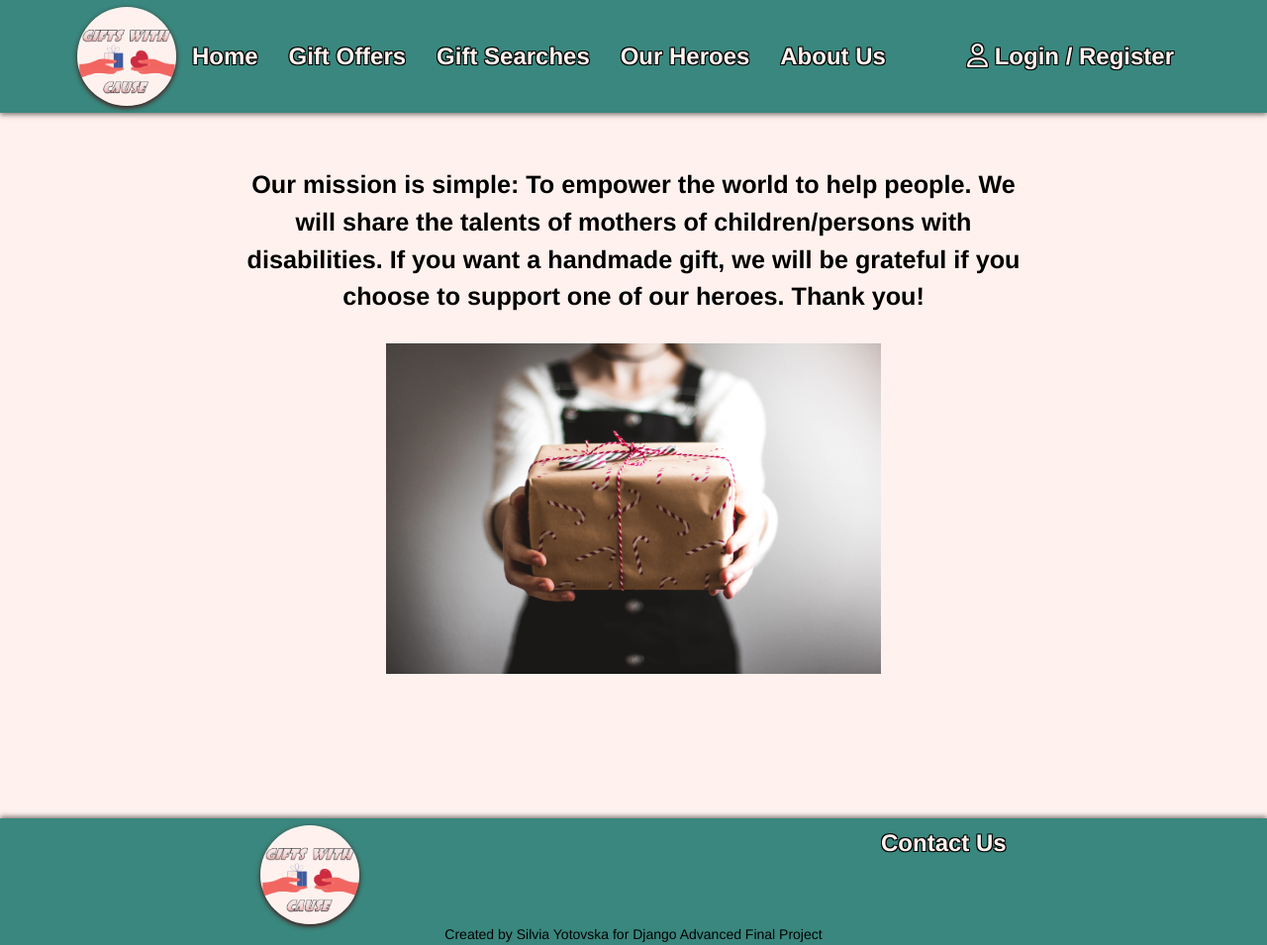
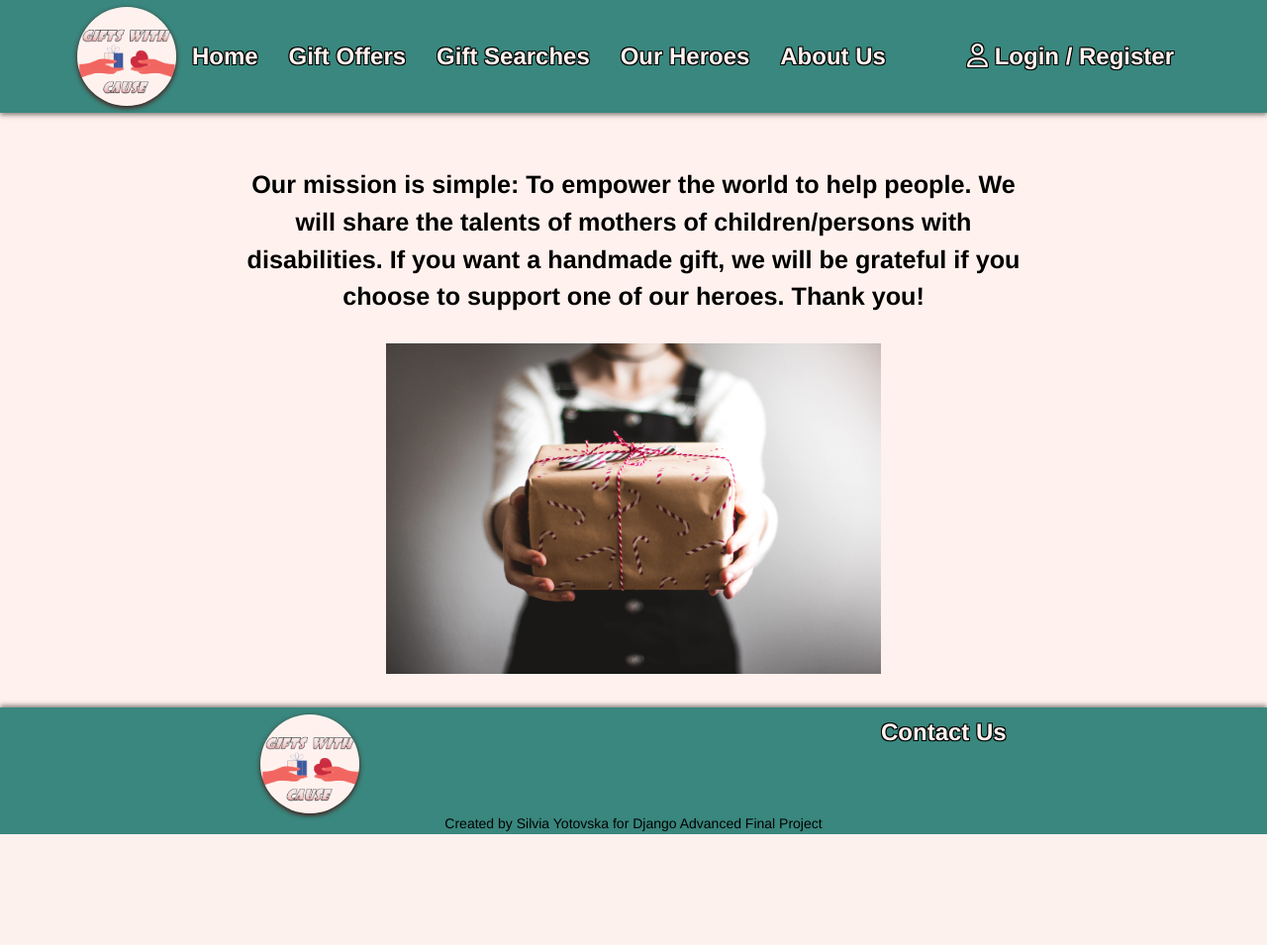
Before and after one commit to sisialt/GiftWithCause_DjangoProject, a Django app: page /about/ in a window 1280 px wide. Shown: the whole page at 99% size. After the commit the page ends 843 px from the top, so only its background shows below. Run offline with Django 4.2, Linux system fonts and the light colour scheme.

Commit message:
Fix content bottom padding

```diff
--- a/static/css/base.css
+++ b/static/css/base.css
@@ -73,7 +73,7 @@ img {
 }
 
 .content {
-    padding: 10em 5em;
+    padding: 10em 5em 2em 5em;
     text-align: center;
 }
 
```
